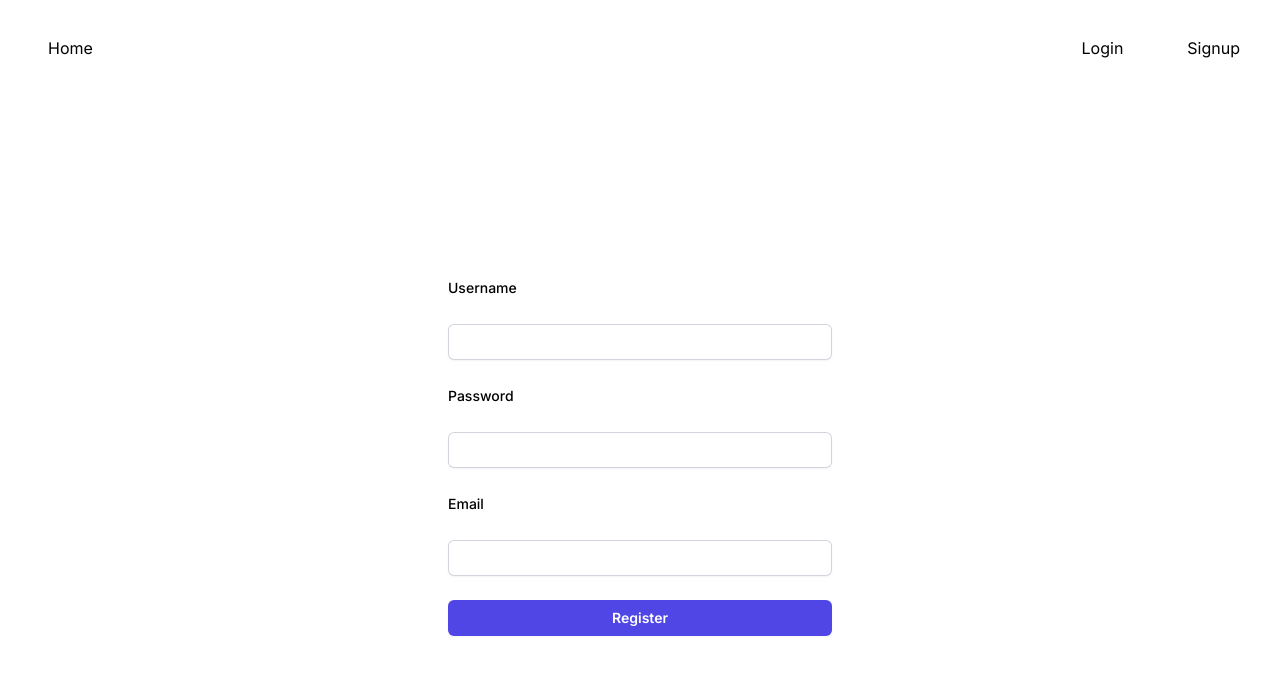
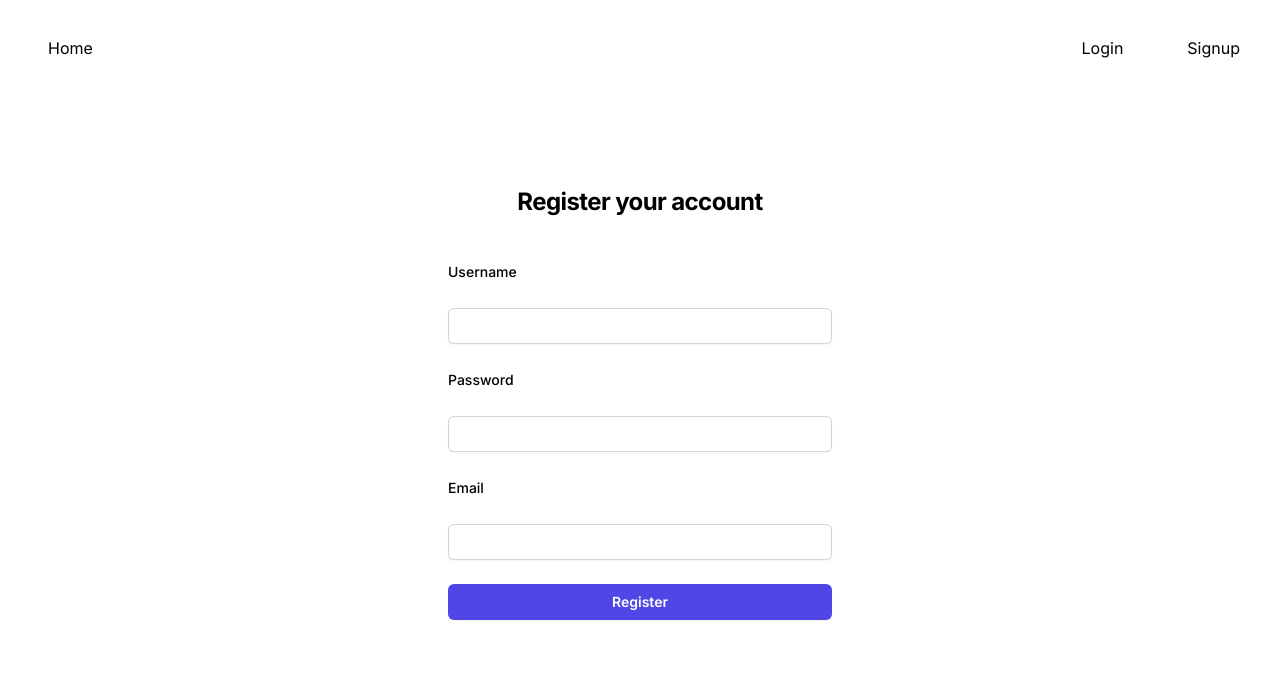
Before and after one commit to LucioFurnari/Blog-Client, a Next.js app: page /signup in a window 1280 px wide. Shown: the top 674 px of the page. Built offline with nearby package versions, Linux system fonts and the light colour scheme; no server answers.

Commit message:
Change import component

```diff
--- a/src/app/signup/page.tsx
+++ b/src/app/signup/page.tsx
@@ -1,9 +1,9 @@
-import SignupForm from "@/components/Signup/SignupForm"
+import SignupPage from "@/components/Signup/SignupPage"
 
-export default function SignupPage () {
+export default function Signup () {
   return (
     <>
-      <SignupForm />
+      <SignupPage />
     </>
   )
 }
```
